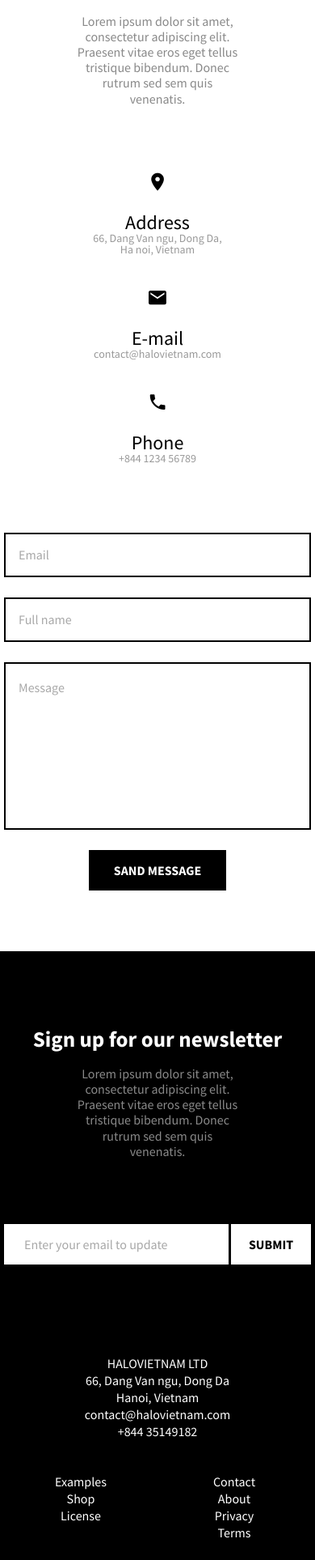
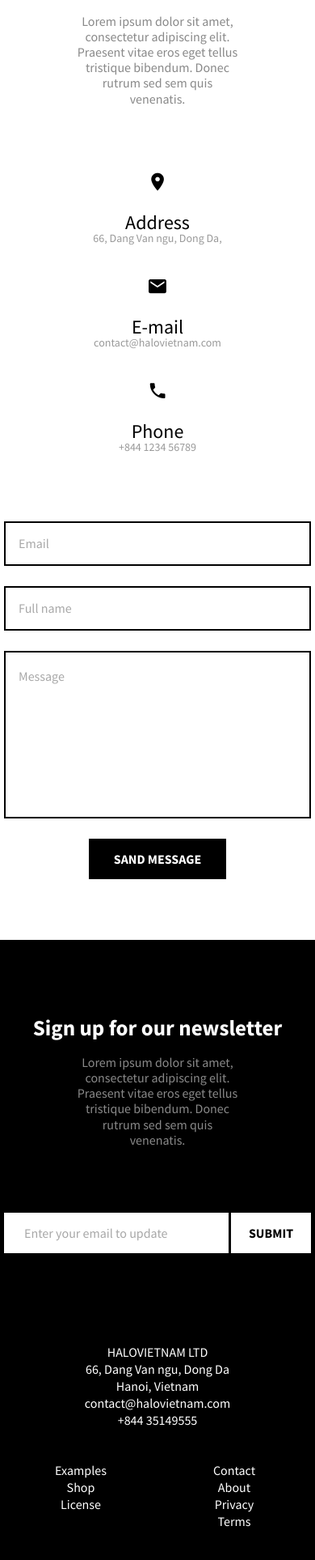
Before and after one commit to pipika/tinyone-slicing, a plain HTML site: page index.html in a window 390 px wide. Shown: the part 9688-11615 px from the top of the page at 81% size. Drawn offline with nearby package versions, Linux system fonts and the light colour scheme.

Commit message:
Changed title, phone

```diff
--- a/index.html
+++ b/index.html
@@ -4,7 +4,7 @@
     <link href="https://fonts.googleapis.com/css?family=Source+Sans+Pro:400,700" rel="stylesheet">
     <meta name="viewport" content="width=device-width, user-scalable=no, initial-scale=1.0, maximum-scale=1.0, minimum-scale=1.0">
     <meta charset="UTF-8">
-    <title>homework10</title>
+    <title>Tinyone</title>
     <link rel="stylesheet" href="http://code.ionicframework.com/ionicons/2.0.1/css/ionicons.min.css">
     <link rel="stylesheet" href="css/style.css">
     <style>
@@ -467,7 +467,6 @@
               <h2>Address</h2>
               <p>
                 66, Dang Van ngu, Dong Da,
-                Ha noi, Vietnam
               </p>
             </div>
             <div class="e-mail">
@@ -510,7 +509,7 @@
               <span>66, Dang Van ngu, Dong Da</span> <br>
               <span>Hanoi, Vietnam</span> <br>
               <span>contact@halovietnam.com</span> <br>
-              <span>+844 35149182</span>
+              <span>+844 35149555</span>
             </div>
             <div class="footer-navigation__box-right">
               <div class="footer-navigation__box-inner">
```
